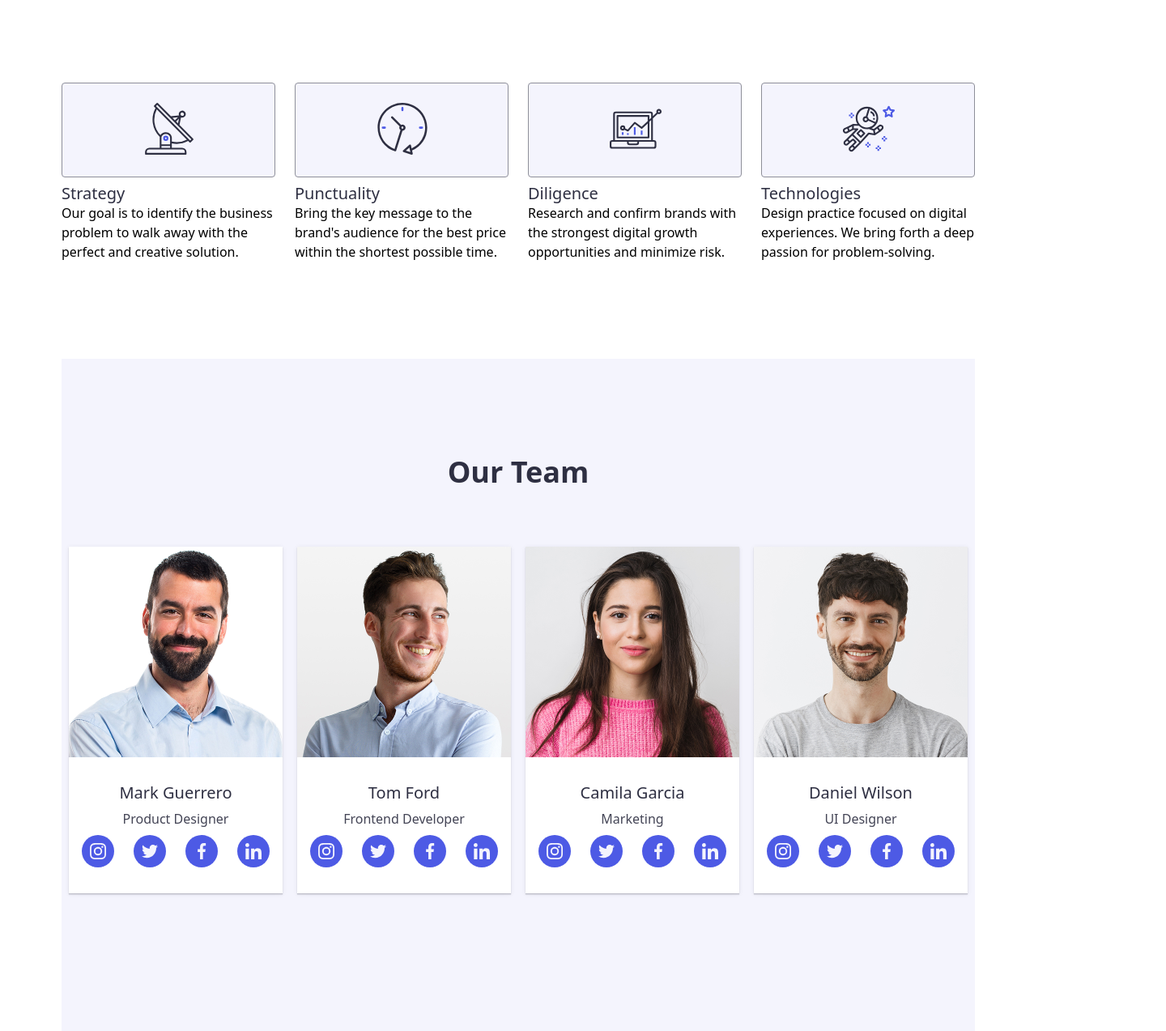
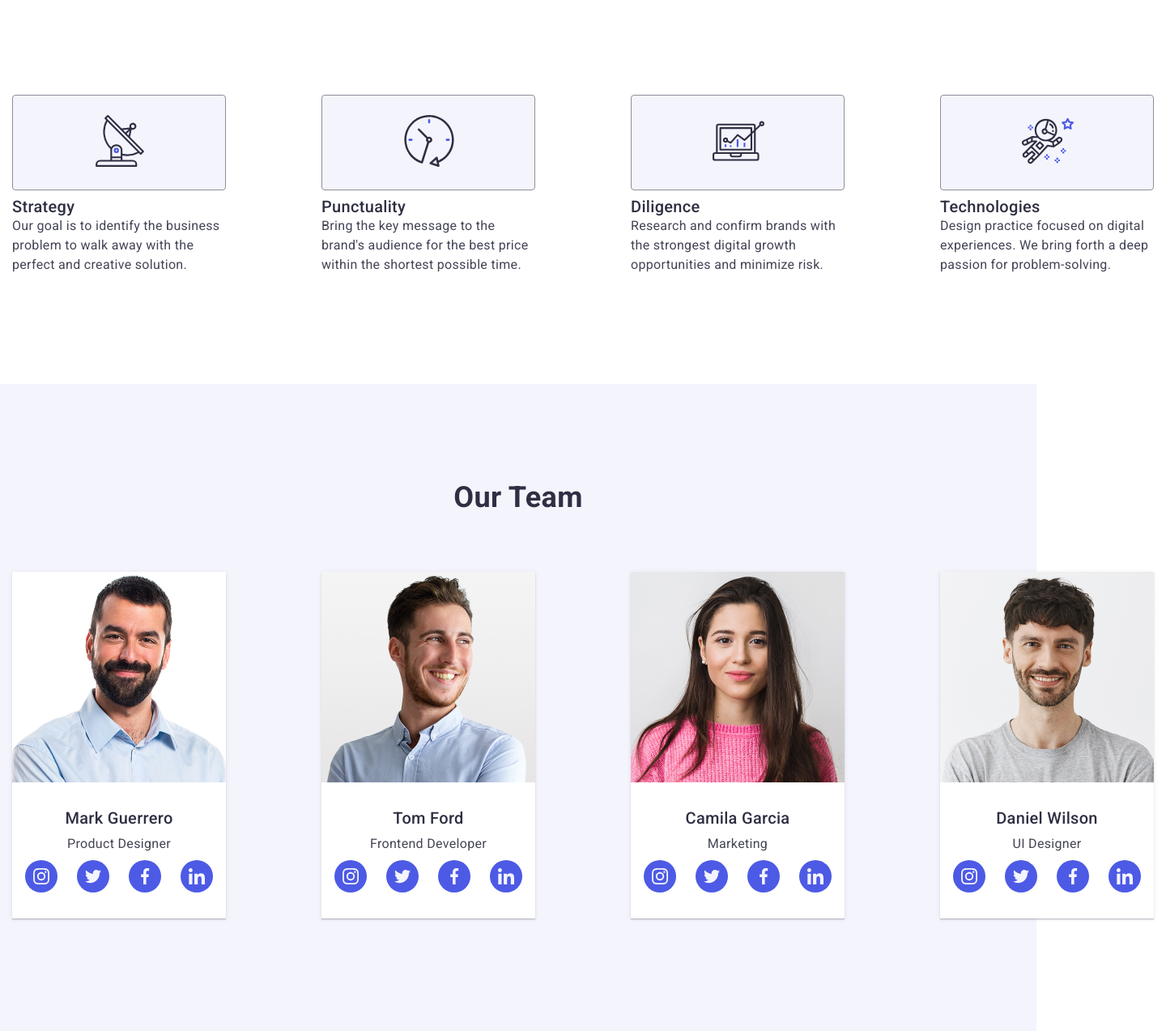
Before and after one commit to melisanac/goit-markup-hw-04, a plain HTML site: page index.html in a window 1280 px wide. Shown: the part 691-1964 px from the top of the page at 81% size, 1440 px wide, since content can reach past the window. Drawn offline with nearby package versions, Linux system fonts and the light colour scheme.

Commit message:
son düzeltmeler yapıldı

```diff
--- a/css/styles.css
+++ b/css/styles.css
@@ -1,13 +1,14 @@
 @import url('https://fonts.googleapis.com/css2?family=Raleway:wght@700&family=Roboto:ital,wght@0,100..900;1,100..900&display=swap');
 
-.body {
+body {
   font-family: 'Roboto', 'Verdana', sans-serif;
   color: #434455;
   letter-spacing: 0.02em;
 }
 
 .container {
-  width: 1158px;
+  display: flex;
+  width: 1440px;
   padding: 0 15px 15px 15px;
   margin: 0 auto;
 }
@@ -26,10 +27,13 @@
 
 /* Header kısmına ait stil kodları */
 .top-line {
+  padding: 24px 0;
+  border-bottom: 1px solid #e7e9fc;
+}
+
+.top {
   display: flex;
   justify-content: space-between;
-  padding: 24px 0;
-  border-bottom: 1px solid #e7e9fc;
 }
 
 /* Üst logo */
@@ -41,7 +45,7 @@
   letter-spacing: 0.03em;
   text-transform: uppercase;
   color: #2e2f42;
-  margin-right: -150px;
+  margin-right: -350px;
 }
 
 .accent {
@@ -49,6 +53,11 @@
 }
 
 /* Navigasyon */
+
+.top-line {
+  border-bottom: 1px solid #e7e9fc;
+}
+
 .nav > ul {
   display: flex;
   gap: 40px;
@@ -113,11 +122,11 @@ li > .underline-animation:active::after {
 .hero {
   display: flex;
   flex-direction: column;
-  background: #2e2f42;
+  background-color: #2e2f42;
   background-image: linear-gradient(
       to bottom,
-      rgba(0, 0, 0, 0.5),
-      rgba(0, 0, 0, 0.5)
+      rgba(46, 47, 66, 0.7),
+      rgba(46, 47, 66, 0.7)
     ),
     url(../images/hero.jpg);
 }
@@ -143,7 +152,7 @@ h1 {
   /* Buton stili */
   width: 169px;
   height: 56px;
-  background: #4d5ae5;
+  background-color: #4d5ae5;
   cursor: pointer;
   border: none;
   display: flex;
@@ -154,6 +163,7 @@ h1 {
   margin-bottom: 188px;
   margin-left: auto;
   box-shadow: 0 4px 4px 0 rgba(0, 0, 0, 0.15);
+  transition: background-color 250ms cubic-bezier(0.4, 0, 0.2, 1);
 }
 
 .button:hover,
@@ -175,12 +185,14 @@ h1 {
   height: 64px;
 }
 
-.features li {
+.features-list li {
   width: 264px;
 }
 
-.features > ul {
+.features-list {
   display: flex;
+  flex-direction: row;
+  width: 100%;
   justify-content: space-between;
 }
 
@@ -197,7 +209,7 @@ h3 {
   color: #404bbf;
 }
 
-.features p {
+.features-list p {
   font-weight: 400;
   font-size: 16px;
   line-height: 1.5;
@@ -220,9 +232,10 @@ h2 {
 
 .team-list {
   display: flex;
+  width: 100%;
   margin-top: 72px;
   margin-bottom: 120px;
-  justify-content: space-around;
+  justify-content: space-between;
 }
 
 /* EĞİTMEN İÇİN NOT: body etiketi içerisine color:#434455 stilini eklememe rağmen siyah renk uygulandığı için bu kısımlara tekrardan renk kodu girdim. */
@@ -241,9 +254,7 @@ h2 {
 .social-media-container {
   display: flex;
   flex-direction: row;
-  align-items: center;
   justify-content: space-between;
-  gap: 8px;
 }
 
 .social-media-container > li {
@@ -255,6 +266,14 @@ h2 {
   width: 40px;
   height: 40px;
   transition: background-color 250ms cubic-bezier(0.4, 0, 0.2, 1);
+}
+
+.social-media-container a {
+  display: flex;
+  justify-content: center;
+  align-items: center;
+  width: 100%;
+  height: 100%;
 }
 
 .social-media-container > li:hover {
@@ -359,6 +378,7 @@ h2 {
   justify-content: flex-start;
   text-transform: none;
   font-weight: 500;
+  margin-left: 120px;
 }
 
 .margin > li {
@@ -366,6 +386,10 @@ h2 {
   transition: background-color 250ms cubic-bezier(0.4, 0, 0.2, 1);
 }
 
+.margin {
+  gap: 16px;
+}
+
 .margin > li:hover {
   background-color: #31d0aa;
 }
--- a/index.html
+++ b/index.html
@@ -15,9 +15,9 @@
   </head>
 
   <body>
-    <div class="container">
     <header>
         <div class="top-line">
+          <div class="container top">
           <a class="logo" href="index.html">
             <span class="accent">Web</span>Studio
           </a>
@@ -35,9 +35,12 @@
             <a href="tel:+110001111111">+11 (000) 111-11-11</a>
           </address>
           </div>
+        </div>
     </header>
 
     <main>
+
+      <!-- HERO -->
       <section class="hero">
         <h1>
           Effective Solutions <br />
@@ -47,9 +50,12 @@
         <button class="button" type="button">Order Service</button>
       </section>
 
+      <!-- FEATURES -->
       <section class="features blank">
-          <ul>
+        <div class="container">
+        <ul class="features-list">
           <li>
+            <div class="part">
               <div class="icon-section">
                 <svg class="icon">
                   <use
@@ -62,9 +68,11 @@
                 Our goal is to identify the business problem to walk away with
                 the perfect and creative solution.
               </p>
+            </div>
           </li>
 
           <li>
+            <div class="part">
               <div class="icon-section">
                 <svg class="icon">
                   <use xlink:href="./images/icons/icons.svg#icon-clock-1"></use>
@@ -75,9 +83,11 @@
                 Bring the key message to the brand's audience for the best price
                 within the shortest possible time.
               </p>
+            </div>
           </li>
 
           <li>
+            <div class="part">
               <div class="icon-section">
                 <svg class="icon">
                   <use
@@ -90,9 +100,11 @@
                 Research and confirm brands with the strongest digital growth
                 opportunities and minimize risk.
               </p>
+            </div>
           </li>
 
           <li>
+            <div class="part">
               <div class="icon-section">
                 <svg class="icon">
                   <use
@@ -105,12 +117,16 @@
                 Design practice focused on digital experiences. We bring forth a
                 deep passion for problem-solving.
               </p>
+            </div>
           </li>
         </ul>
       </section>
 
+      <!-- TEAM -->
       <section class="team blank">
         <h2>Our Team</h2>
+
+        <div class="container">
           <ul class="team-list">
             <li>
               <img
@@ -124,35 +140,43 @@
 
                 <ul class="social-media-container">
                   <li>
+                    <a href="#">
                     <svg class="social-media-icons">
                       <use
                         xlink:href="./images/icons/icons.svg#icon-instagram-1"
                       ></use>
                     </svg>
+                    </a>
                   </li>
 
                   <li>
+                    <a href="#">
                     <svg class="social-media-icons">
                       <use
                         xlink:href="./images/icons/icons.svg#icon-twitter-1"
                       ></use>
                     </svg>
+                    </a>
                   </li>
 
                   <li>
+                    <a href="#">
                       <svg class="social-media-icons">
                         <use
                           xlink:href="./images/icons/icons.svg#icon-facebook-1"
                         ></use>
                       </svg>
+                    </a>
                   </li>
 
                   <li>
+                    <a href="#">
                       <svg class="social-media-icons">
                         <use
                           xlink:href="./images/icons/icons.svg#icon-linkedin-1"
                         ></use>
                       </svg>
+                    </a>
                   </li>
                 </ul>
               </div>
@@ -170,35 +194,43 @@
 
                 <ul class="social-media-container">
                   <li>
+                    <a href="#">
                       <svg class="social-media-icons">
                         <use
                           xlink:href="./images/icons/icons.svg#icon-instagram-1"
                         ></use>
                       </svg>
+                    </a>
                   </li>
 
                   <li>
+                    <a href="#">
                       <svg class="social-media-icons">
                         <use
                           xlink:href="./images/icons/icons.svg#icon-twitter-1"
                         ></use>
                       </svg>
+                    </a>
                   </li>
 
                   <li>
+                    <a href="#">
                       <svg class="social-media-icons">
                         <use
                           xlink:href="./images/icons/icons.svg#icon-facebook-1"
                         ></use>
                       </svg>
+                    </a>
                   </li>
 
                   <li>
+                    <a href="#">
                       <svg class="social-media-icons">
                         <use
                           xlink:href="./images/icons/icons.svg#icon-linkedin-1"
                         ></use>
                       </svg>
+                    </a>
                   </li>
                 </ul>
               </div>
@@ -216,35 +248,43 @@
 
                 <ul class="social-media-container">
                   <li>
+                    <a href="#">
                       <svg class="social-media-icons">
                         <use
                           xlink:href="./images/icons/icons.svg#icon-instagram-1"
                         ></use>
                       </svg>
+                    </a>
                   </li>
 
                   <li>
+                    <a href="#">
                       <svg class="social-media-icons">
                         <use
                           xlink:href="./images/icons/icons.svg#icon-twitter-1"
                         ></use>
                       </svg>
+                    </a>
                   </li>
 
                   <li>
+                    <a href="#">
                       <svg class="social-media-icons">
                         <use
                           xlink:href="./images/icons/icons.svg#icon-facebook-1"
                         ></use>
                       </svg>
+                    </a>
                   </li>
 
                   <li>
+                    <a href="#">
                       <svg class="social-media-icons">
                         <use
                           xlink:href="./images/icons/icons.svg#icon-linkedin-1"
                         ></use>
                       </svg>
+                    </a>
                   </li>
                 </ul>
               </div>
@@ -259,46 +299,59 @@
               <div class="images-text">
                 <h3>Daniel Wilson</h3>
                 <p>UI Designer</p>
+
                 <ul class="social-media-container">
                   <li>
+                    <a href="#">
                       <svg class="social-media-icons">
                         <use
                           xlink:href="./images/icons/icons.svg#icon-instagram-1"
                         ></use>
                       </svg>
+                    </a>
                   </li>
 
                   <li>
+                    <a href="#">
                       <svg class="social-media-icons">
                         <use
                           xlink:href="./images/icons/icons.svg#icon-twitter-1"
                         ></use>
                       </svg>
+                    </a>
                   </li>
 
                   <li>
+                    <a href="#">
                       <svg class="social-media-icons">
                         <use
                           xlink:href="./images/icons/icons.svg#icon-facebook-1"
                         ></use>
                       </svg>
+                    </a>
                   </li>
 
                   <li>
+                    <a href="#">
                       <svg class="social-media-icons">
                         <use
                           xlink:href="./images/icons/icons.svg#icon-linkedin-1"
                         ></use>
                       </svg>
+                    </a>
                   </li>
                 </ul>
               </div>
             </li>
           </ul>
+        </div>
       </section>
 
+      <!-- PORTFOLIO -->
       <section class="portfolio blank">
         <h2>Our Portfolio</h2>
+
+        <div class="container">
           <ul class="portfolio-list">
             <li>
               <div class="box">
@@ -381,10 +434,13 @@
               </div>
             </li>
           </ul>
+        </div>
       </section>
     </main>
 
+    <!-- FOOTER -->
     <footer class="footer-section">
+      <div class="container">
         <div class="logo-container">
           <a class="footer-logo" href="index.html">
             <span class="accent">Web</span>Studio
@@ -401,37 +457,47 @@
 
           <ul class="social-media-container margin">
             <li>
+              <a href="#">
                 <svg class="social-media-icons">
                   <use
                     xlink:href="./images/icons/icons.svg#icon-instagram-1"
                   ></use>
                 </svg>
+              </a>
             </li>
 
             <li>
+              <a href="#">
                 <svg class="social-media-icons">
-                <use xlink:href="./images/icons/icons.svg#icon-twitter-1"></use>
+                  <use
+                    xlink:href="./images/icons/icons.svg#icon-twitter-1"
+                  ></use>
                 </svg>
+              </a>
             </li>
 
             <li>
+              <a href="#">
                 <svg class="social-media-icons">
                   <use
                     xlink:href="./images/icons/icons.svg#icon-facebook-1"
                   ></use>
                 </svg>
+              </a>
             </li>
 
             <li>
+              <a href="#">
                 <svg class="social-media-icons">
                   <use
                     xlink:href="./images/icons/icons.svg#icon-linkedin-1"
                   ></use>
                 </svg>
+              </a>
             </li>
           </ul>
         </div>
+      </div>
     </footer>
-    </div>
   </body>
 </html>
```
Lines whose indentation alone changed are shown as unchanged.
